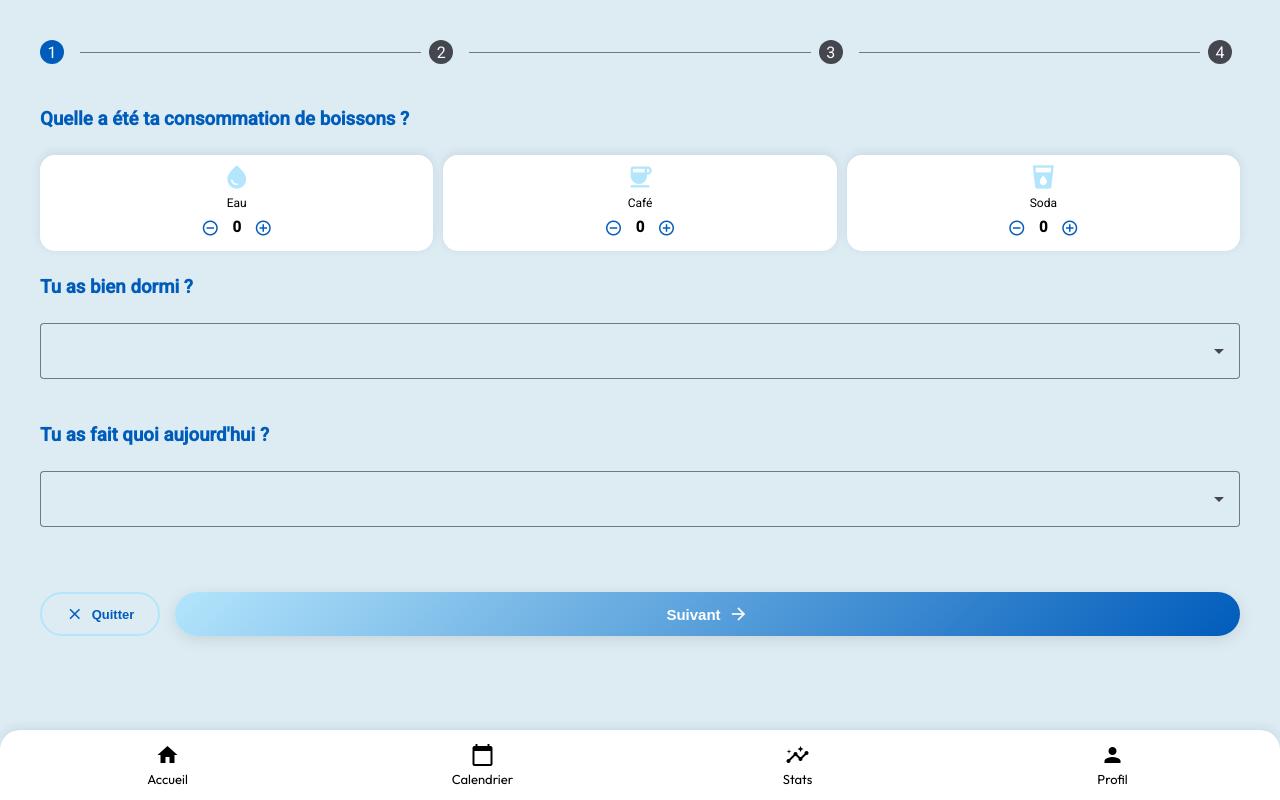
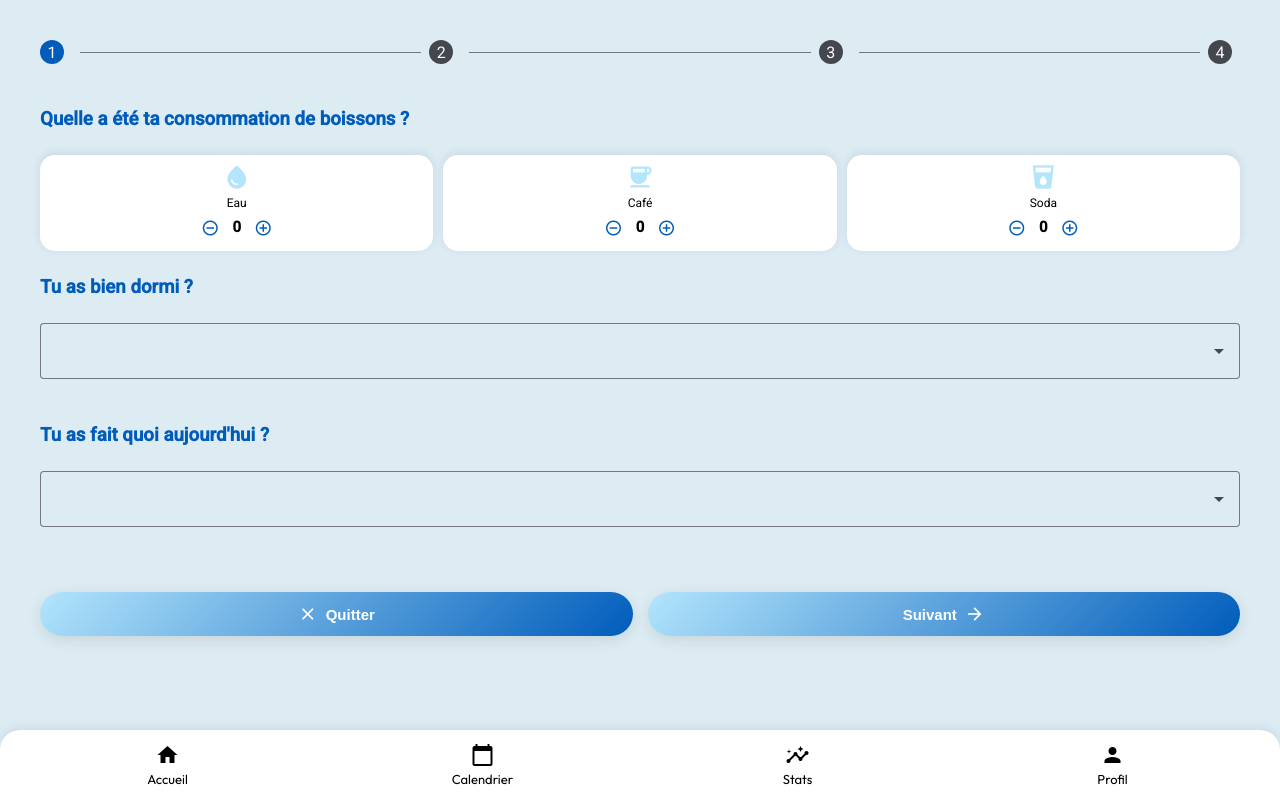
Before and after one commit to Helenepagniez/Pigloo-Care, an Angular app: page /journal in a window 1280 px wide. Built offline with nearby package versions, Linux system fonts and the light colour scheme.

Commit message:
boutons journal

```diff
--- a/src/app/pages/calendar/calendar.html
+++ b/src/app/pages/calendar/calendar.html
@@ -111,14 +111,13 @@
 
     <div class="entry-actions">
       <div class="action-row">
-        <button class="btn-outline btn-small" (click)="editEntry()">
+        <button class="btn-primary" (click)="editEntry()">
           <mat-icon>edit</mat-icon> Modifier
         </button>
-        <button class="btn-danger btn-small" (click)="showDeleteConfirm = true">
+        <button class="btn-danger" (click)="showDeleteConfirm = true">
           <mat-icon>delete</mat-icon> Supprimer
         </button>
       </div>
-      <button class="btn-primary" (click)="selectedEntry = null">Fermer</button>
     </div>
   </div>
 
--- a/src/app/pages/calendar/calendar.scss
+++ b/src/app/pages/calendar/calendar.scss
@@ -204,7 +204,7 @@
     color: var(--text-color-blue);
   }
 
-  .btn-primary {
+  .btn-primary, .btn-danger {
     width: 100%;
     margin-top: 20px;
     padding: 12px;
--- a/src/app/pages/journal/journal.html
+++ b/src/app/pages/journal/journal.html
@@ -68,7 +68,7 @@
         </mat-form-field>
 
         <div class="actions">
-          <button class="btn-outline btn-small" type="button" (click)="quit()">
+          <button class="btn-primary" type="button" (click)="quit()">
             <mat-icon>close</mat-icon>
             Quitter
           </button>
@@ -116,7 +116,7 @@
         </mat-form-field>
 
         <div class="actions">
-          <button class="btn-outline" matStepperPrevious type="button">
+          <button class="btn-primary" matStepperPrevious type="button">
             <mat-icon>arrow_back</mat-icon>
             Précédent
           </button>
@@ -167,7 +167,7 @@
         </mat-form-field>
 
         <div class="actions">
-          <button class="btn-outline" matStepperPrevious type="button">
+          <button class="btn-primary" matStepperPrevious type="button">
             <mat-icon>arrow_back</mat-icon>
             Précédent
           </button>
@@ -201,7 +201,7 @@
         </mat-form-field>
 
         <div class="actions">
-          <button class="btn-outline" matStepperPrevious type="button">
+          <button class="btn-primary" matStepperPrevious type="button">
             <mat-icon>arrow_back</mat-icon>
             Précédent
           </button>
--- a/src/app/pages/journal/journal.scss
+++ b/src/app/pages/journal/journal.scss
@@ -164,12 +164,10 @@
     flex: 1;
 
     &.btn-small {
-      flex: 0 1 auto;
       min-width: 120px;
     }
 
     &.btn-validate {
-      flex: 0 1 auto;
       min-width: 150px;
     }
 
--- a/src/styles.scss
+++ b/src/styles.scss
@@ -59,10 +59,20 @@ body {
   font-weight: 600;
   box-shadow: 0 4px 15px rgba(0, 0, 0, 0.1);
   cursor: pointer;
+  display: flex;
+  align-items: center;
+  justify-content: center;
+  gap: 8px;
   transition: transform 0.2s;
 
   &:active {
     transform: scale(0.95);
+  }
+
+  mat-icon {
+    font-size: 20px;
+    width: 20px;
+    height: 20px;
   }
 }
 
```
